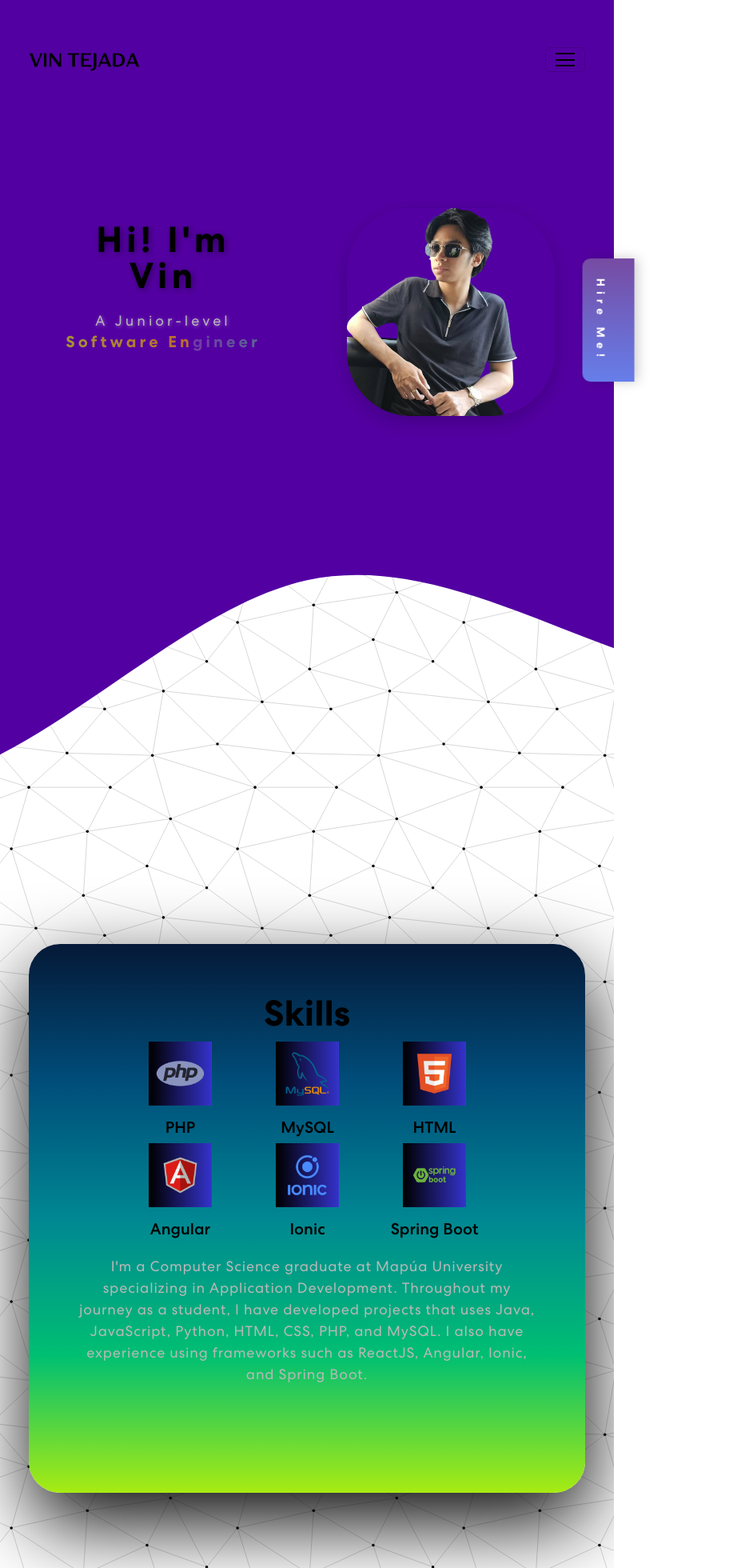
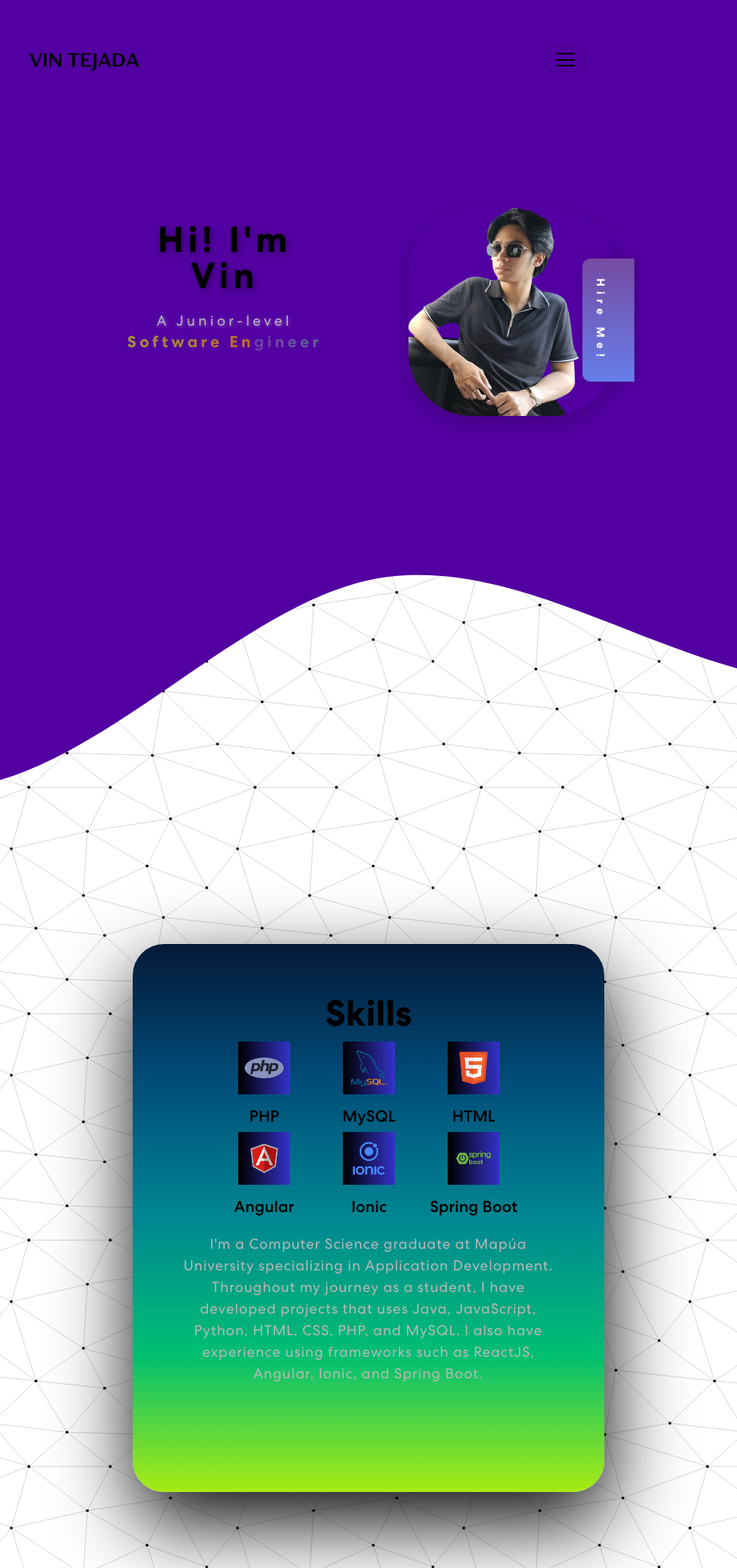
Before and after one commit to Nevriii/new-eportfolio, a React (Create React App) app: page /#home in a window 768 px wide. Shown: the top 1960 px of the page at 80% size, 922 px wide, since content can reach past the window. Built offline with nearby package versions, Linux system fonts and the light colour scheme.

Commit message:
Enhanced UI (up for testing)

```diff
--- a/src/App.css
+++ b/src/App.css
@@ -25,6 +25,7 @@
 html {
   scroll-behavior: smooth;
   scroll-padding-top: 75px;
+  /* width: 100%; */
 }
 
 /* Light/Dark Mode Theme System */
@@ -37,6 +38,7 @@ html {
 
 /* Light Mode (Default) */
 body {
+  /* width: 100%; */
   font-weight: 400;
   overflow-x: hidden;
   position: relative;
@@ -239,7 +241,7 @@ input:focus, textarea:focus, select:focus {
 @media (min-width:1700px) {
 	main .container {
 		max-width: 100%;
-		padding: 0 150px;
+		/* padding: 0 150px; */
 	}
   nav.navbar a.navbar-brand {
     width: 500%;
@@ -250,7 +252,7 @@ input:focus, textarea:focus, select:focus {
   }
 }
 
-@media (max-width: 767px) {
+@media (min-width: 400px) and (max-width: 767px) {
   nav.navbar a.navbar-brand img {
     min-width: 10%;
     width: 200%;
@@ -258,7 +260,10 @@ input:focus, textarea:focus, select:focus {
 
   .banner {
     padding: 180px 0 30px 0;
+    width: 120%;
     min-height: 120vh;
+    z-index: -150;
+    overflow-x: hidden;
   }
 
   .banner .text-content,
@@ -281,6 +286,7 @@ input:focus, textarea:focus, select:focus {
   .skill {
     padding: 0 0 50px 0;
     position: relative;
+    margin-left: 20%;
     z-index: 2;
     margin-top: -150px;
   }
@@ -296,6 +302,16 @@ input:focus, textarea:focus, select:focus {
     z-index: 3;
     transition-timing-function: cubic-bezier(0.755, 0.05, 0.855, 0.06);
   }
+  .project{
+    margin-left: 20%;
+  }
+  .e-certs{
+    margin-left: 20%;
+  }
+  .footer{
+    overflow-x: hidden;
+    width:120%;
+  }
 }
 
 @media (min-width: 768px) and (max-width: 1199px) {
@@ -307,6 +323,9 @@ input:focus, textarea:focus, select:focus {
   .banner {
     padding: 200px 0 40px 0;
     min-height: 140vh;
+    width: 120%;
+    z-index: -150;
+    overflow-x: hidden;
   }
 
   .banner .text-content {
@@ -315,6 +334,35 @@ input:focus, textarea:focus, select:focus {
 
   .banner h1 {
     font-size: 55px;
+  }
+  .skill {
+    padding: 0 0 50px 0;
+    position: relative;
+    margin-left: 20%;
+    z-index: 2;
+    margin-top: -150px;
+  }
+  .skill-bx {
+    border-radius: 39px;
+    background-image: linear-gradient(to bottom, #051937, #004d7a, #008793, #00bf72, #a8eb12);
+    box-shadow:  37px 37px 100px #060606,
+                -37px -37px 100px #1a1a1a;
+
+    text-align: center;
+    padding: 60px 50px;
+    margin-top: 0px;
+    z-index: 3;
+    transition-timing-function: cubic-bezier(0.755, 0.05, 0.855, 0.06);
+  }
+  .project{
+    margin-left: 20%;
+  }
+  .e-certs{
+    margin-left: 20%;
+  }
+  .footer{
+    overflow-x: hidden;
+    width:120%;
   }
 }
 
@@ -743,8 +791,8 @@ nav.navbar .navbar-toggler[aria-expanded="true"] .navbar-toggler-icon {
   background-size: cover;
   background-repeat: no-repeat;
   min-height: 160vh;
-  position: relative;
-  z-index: 1;
+  position:static;
+  z-index: -50;
 }
 
 .banner-dark {
```
